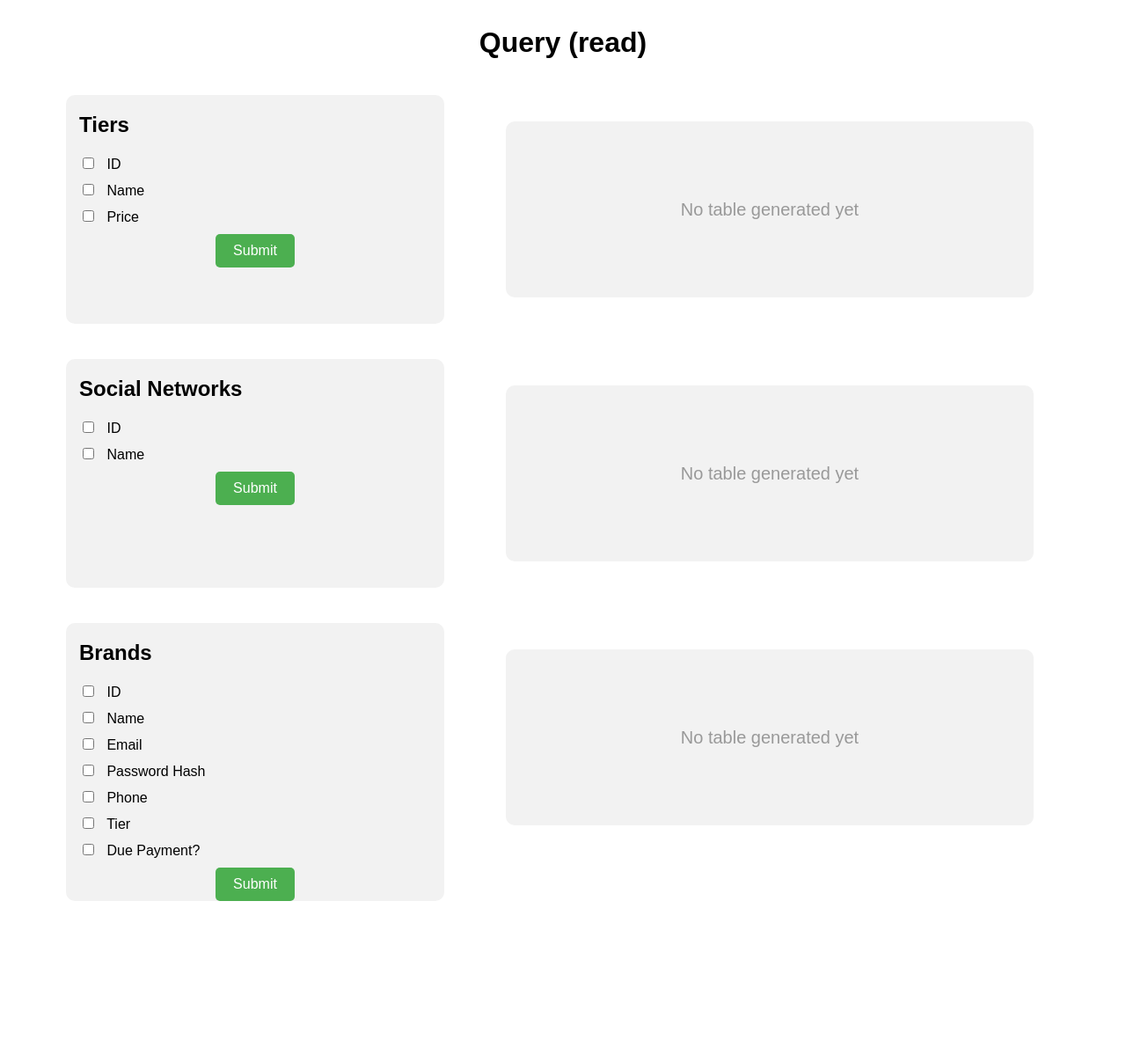
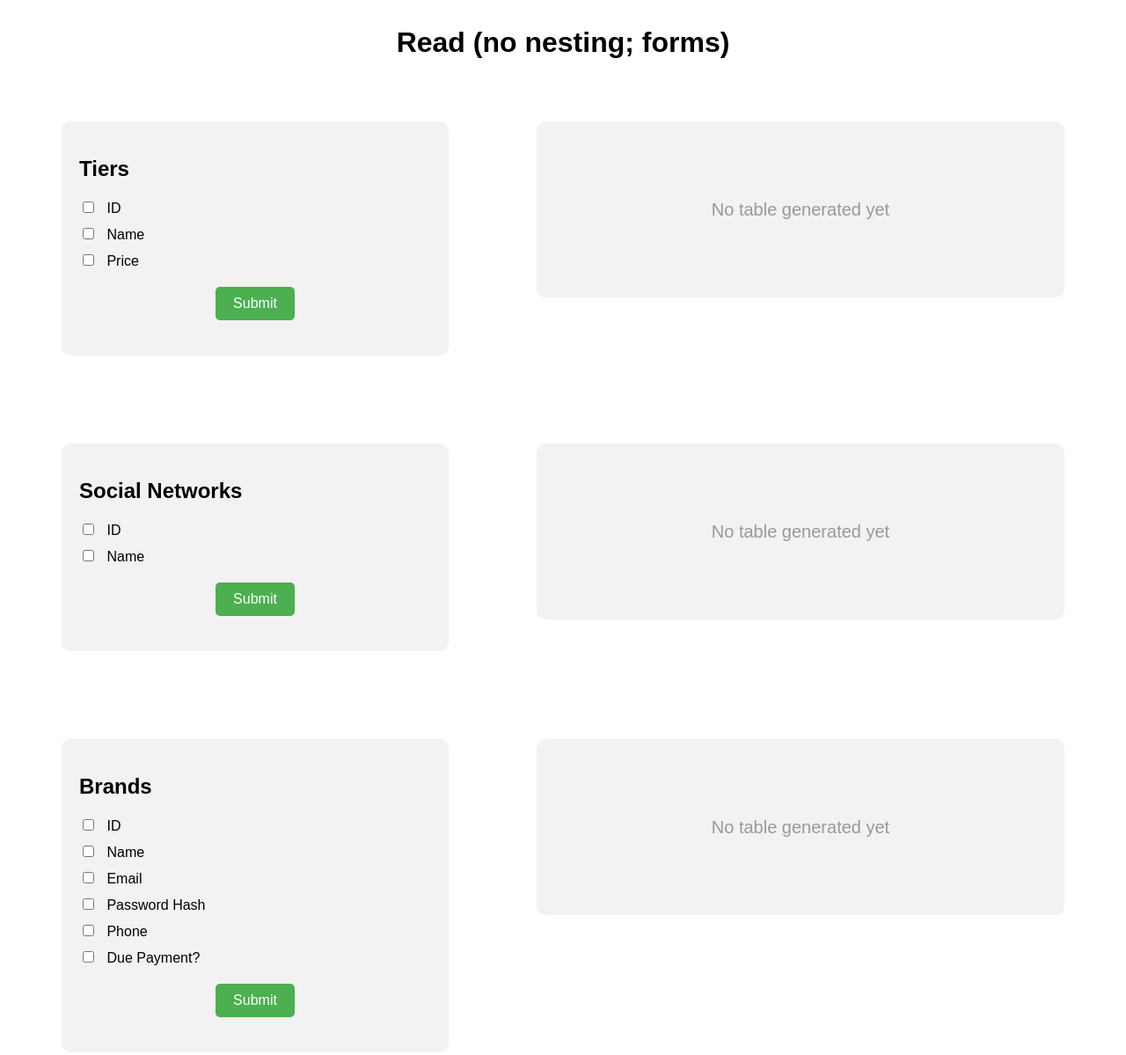
Before and after one commit to camargomau/marketing, a website: page pages/readForms.html in a window 1280 px wide. Shown: the part 20-1219 px from the top of the page at 88% size. Before the commit the page ends 1064 px from the top, so only its background shows below. Drawn offline with Linux system fonts and the light colour scheme.

Commit message:
Rename index.html to readForms.html

```diff
--- a/pages/index.html
+++ b/pages/readForms.html
@@ -10,7 +10,7 @@
 		<script type="text/javascript" src="scripts/jsonToTable.js"></script>
 	</head>
 	<body>
-		<h1>Query (read)</h1>
+		<h1>Read (no nesting; forms)</h1>
 
 		<div class="container">
 			<form id="tierForm" data-table="tier">
@@ -41,7 +41,7 @@
 			</div>
 		</div>
 
-		<div class="container">
+		<div id="brandFormContainer" class="container">
 			<form id="brandForm" data-table="brand">
 				<h2>Brands</h2>
 				<label><input type="checkbox" name="id" value="id" /> ID</label>
@@ -56,7 +56,7 @@
 				<label
 					><input type="checkbox" name="phone" value="phone" /> Phone</label
 				>
-				<label><input type="checkbox" name="tier" value="tier" /> Tier</label>
+
 				<label
 					><input type="checkbox" name="paymentDue" value="paymentDue" /> Due
 					Payment?</label
--- a/pages/styles.css
+++ b/pages/styles.css
@@ -16,12 +16,12 @@ h1 {
 }
 
 form {
-	margin: 20px;
+	margin: 50px;
 	width: 100%;
 	max-width: 400px;
 	background-color: #f2f2f2;
 	border-radius: 10px;
-	padding: 0 15px;
+	padding: 20px;
 }
 
 form label {
@@ -35,7 +35,7 @@ form input[type="checkbox"] {
 
 form button[type="submit"] {
 	display: block;
-	margin: 0px auto;
+	margin: 20px auto;
 	padding: 10px 20px;
 	background-color: #4caf50;
 	color: white;
```
